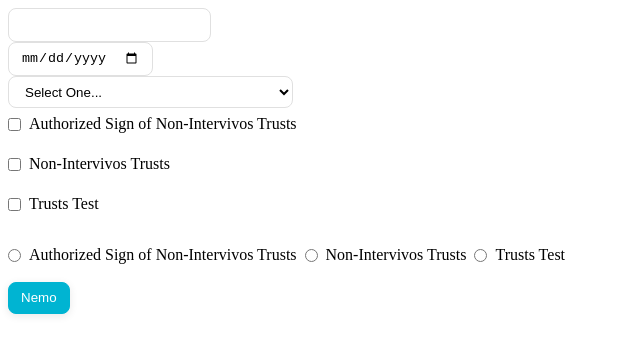
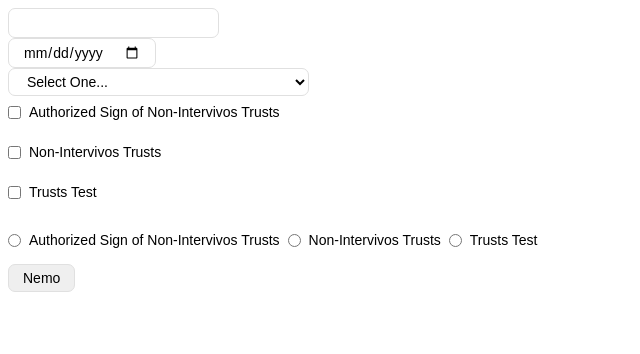
Before and after one commit to RyderKishan/ki-ui, a React app: page / in a window 1280 px wide. Shown: the top 354 px of the page, without its empty margins (0-640 px from the left). Built offline with nearby package versions, Linux system fonts and the light colour scheme.

Commit message:
CSS Changes

```diff
--- a/src/KiUi/components/ButtonInput/ButtonInput.css
+++ b/src/KiUi/components/ButtonInput/ButtonInput.css
@@ -1,29 +1,24 @@
-.KiUi-input.KiUi-ButtonInput {
+.KiUi-ButtonInput {
+  height: 2em;
+  border-radius: .5em;
+  padding: 0 1em;
+  font-size: inherit;
+  font-family: inherit;
+  outline: none;
   cursor: pointer;
-  overflow: hidden;
-  padding-bottom: 2px;
-  box-shadow: 0 2px 8px 0 rgba(0, 0, 0, 0.09);
+  border: 1px solid var(--kiui-grey-300);
 }
 
-.KiUi-input[disabled] {
-  color: var(--grey-500);
+.KiUi-ButtonInput:hover {
+  border: 1px solid var(--kiui-grey-500);
+}
+
+.KiUi-ButtonInput:focus {
+  animation: appear 0.3s;
+  border: 1px solid var(--kiui-lightblue-500);
+  box-shadow: 0 0 4px 0 rgba(0, 0, 0, 0.6);
+}
+
+.KiUi-ButtonInput[disabled] {
   cursor: not-allowed;
 }
-
-.KiUi-input.light {
-  background: var(--white);
-  color: var(--kiui-navy);
-  border: 1px solid var(--kiui-navy);
-}
-
-.KiUi-input.dark {
-  background: var(--kiui-navy);
-  color: var(--white);
-  border: 1px solid var(--kiui-navy);
-}
-
-.KiUi-input.default {
-  background: var(--kiui-blue);
-  color: var(--white);
-  border: 1px solid var(--kiui-blue);
-}
--- a/src/KiUi/components/ButtonInput/ButtonInput.jsx
+++ b/src/KiUi/components/ButtonInput/ButtonInput.jsx
@@ -8,13 +8,14 @@ const ButtonInput = (props) => {
     onClick, value, disabled, theme,
   } = props;
   return (
-    <input
-      className={`KiUi-input KiUi-ButtonInput ${theme}`}
+    <button
+      className={`KiUi KiUi-button KiUi-ButtonInput ${theme}`}
       disabled={disabled}
       onClick={onClick}
       type="button"
-      value={value}
-    />
+    >
+      {value}
+    </button>
   );
 };
 
--- a/src/KiUi/components/DateInput/DateInput.css
+++ b/src/KiUi/components/DateInput/DateInput.css
@@ -0,0 +1,23 @@
+.KiUi-DateInput {
+  height: 2em;
+  border-radius: .5em;
+  padding: 0 1em;
+  font-size: inherit;
+  font-family: inherit;
+  outline: none;
+  border: 1px solid var(--kiui-grey-300);
+}
+
+.KiUi-DateInput:hover {
+  border: 1px solid var(--kiui-grey-500);
+}
+
+.KiUi-DateInput:focus {
+  animation: appear 0.3s;
+  border: 1px solid var(--kiui-lightblue-500);
+  box-shadow: 0 0 4px 0 rgba(0, 0, 0, 0.6);
+}
+
+.KiUi-DateInput[disabled] {
+  cursor: not-allowed;
+}
--- a/src/KiUi/components/DateInput/DateInput.jsx
+++ b/src/KiUi/components/DateInput/DateInput.jsx
@@ -12,7 +12,7 @@ const DateInput = (props) => {
   } = props;
   return (
     <input
-      className={`KiUi-input KiUi-DateInput ${className}`.trim()}
+      className={`KiUi KiUi-input KiUi-DateInput ${className}`.trim()}
       defaultValue={defaultValue}
       disabled={disabled}
       id={id}
--- a/src/KiUi/components/SelectInput/SelectInput.css
+++ b/src/KiUi/components/SelectInput/SelectInput.css
@@ -1,3 +1,24 @@
 .KiUi-SelectInput {
-  background: var(--white);
+  background: var(--kiui-white);
+  height: 2em;
+  border-radius: .5em;
+  padding: 0 1em;
+  font-size: inherit;
+  font-family: inherit;
+  outline: none;
+  border: 1px solid var(--kiui-grey-300);
 }
+
+.KiUi-SelectInput:hover {
+  border: 1px solid var(--kiui-grey-500);
+}
+
+.KiUi-SelectInput:focus {
+  animation: appear 0.3s;
+  border: 1px solid var(--kiui-lightblue-500);
+  box-shadow: 0 0 4px 0 rgba(0, 0, 0, 0.6);
+}
+
+.KiUi-SelectInput[disabled] {
+  cursor: not-allowed;
+}
--- a/src/KiUi/components/SelectInput/SelectInput.jsx
+++ b/src/KiUi/components/SelectInput/SelectInput.jsx
@@ -10,7 +10,7 @@ const SelectInput = (props) => {
   } = props;
   return (
     <select
-      className={`KiUi-SelectInput KiUi-input ${className}`.trim()}
+      className={`KiUi KiUi-SelectInput KiUi-input ${className}`.trim()}
       defaultValue={defaultValue}
       disabled={disabled}
       id={id}
--- a/src/KiUi/components/TextInput/TextInput.css
+++ b/src/KiUi/components/TextInput/TextInput.css
@@ -0,0 +1,35 @@
+.KiUi-TextInput {
+  height: 2em;
+  border-radius: .5em;
+  padding: 0 1em;
+  font-size: inherit;
+  font-family: inherit;
+  outline: none;
+  border: 1px solid var(--kiui-grey-300);
+}
+
+.KiUi-TextInput:hover {
+  border: 1px solid var(--kiui-grey-500);
+}
+
+.KiUi-TextInput:focus {
+  animation: appear 0.3s;
+  border: 1px solid var(--kiui-lightblue-500);
+  box-shadow: 0 0 4px 0 rgba(0, 0, 0, 0.6);
+}
+
+.KiUi-TextInput[type='range'] {
+  box-shadow: unset;
+  border: unset;
+  cursor: pointer;
+}
+
+.KiUi-TextInput[type='range']:focus {
+  animation: unset;
+  border: unset;
+  box-shadow: unset;
+}
+
+.KiUi-TextInput[disabled] {
+  cursor: not-allowed;
+}
--- a/src/KiUi/components/TextInput/TextInput.jsx
+++ b/src/KiUi/components/TextInput/TextInput.jsx
@@ -11,7 +11,7 @@ const TextInput = (props) => {
   } = props;
   return (
     <input
-      className={`KiUi-input KiUi-TextInput ${className}`.trim()}
+      className={`KiUi KiUi-input KiUi-TextInput ${className}`.trim()}
       disabled={disabled}
       defaultValue={defaultValue}
       height={height}
--- a/src/KiUi/styles/KiUi.css
+++ b/src/KiUi/styles/KiUi.css
@@ -1,50 +1,42 @@
-.KiUi-input {
-  height: 32px;
-  border-radius: 8px;
-  padding: 0 12px;
-  outline: none;
-  outline-offset: unset;
-  border: 1px solid var(--grey-300);
+.KiUi::selection {
+  color: var(--kiui-black);
+  background: var(--kiui-grey-300);
 }
 
-.KiUi-input:focus,
-.KiUi-select:focus {
-  animation: appear 0.5s;
-  box-shadow: 0 0 4px 0 rgba(0, 0, 0, 0.6);
+body {
+    font-size: 14px;
+    font-family: sans-serif, monospace, 'Times New Roman';
 }
 
-.KiUi-input::selection {
-  color: var(--white);
-  background: var(--kiui-light-gray);
-}
-
-.KiUi-input[type='range'] {
-  box-shadow: unset;
-  cursor: pointer;
-}
-
-.KiUi-input[disabled], .KiUi-select[disabled] {
-  cursor: not-allowed;
+@keyframes appear {
+  0% {
+    border: 1px solid initial;
+    box-shadow: 0 0 0 0 rgba(0, 0, 0, 0.0);
+  }
+  100% {
+    border: 1px solid var(--kiui-lightblue-500);
+    box-shadow: 0 0 4px 0 rgba(0, 0, 0, 0.6);
+  }
 }
 
 .KiUi-Options {
   display: flex;
 }
 
-.KiUi-Options > label{
+.KiUi-Options>label {
   display: flex;
   align-items: center;
   margin: 0 8px 0 0;
   cursor: pointer;
 }
 
-.KiUi-Options.KiUi-column > label{
+.KiUi-Options.KiUi-column>label {
   margin: 0 0 8px 0;
   width: fit-content;
   height: 32px;
 }
 
-.KiUi-Options > label > input {
+.KiUi-Options>label>input {
   margin: 0 8px 0 0;
   height: unset;
   cursor: pointer;
@@ -53,12 +45,3 @@
 .KiUi-column {
   flex-direction: column;
 }
-
-@keyframes appear {
-  0% {
-    box-shadow: 0 0 0 0 rgba(0, 0, 0, 0.0);
-  }
-  100% {
-    box-shadow: 0 0 4px 0 rgba(0, 0, 0, 0.6);
-  }
-}
--- a/src/KiUi/styles/colors.css
+++ b/src/KiUi/styles/colors.css
@@ -1,18 +1,52 @@
 :root {
-  --black: #000;
-  --white: #fff;
-  --grey-50: #fafafa;
-  --grey-100: #f5f5f5;
-  --grey-300: #e0e0e0;
-  --grey-500: #9e9e9e;
-  --grey-700: #616161;
-  --grey-900: #212121;
-  --kiui-blue: #00b4d2;
-  --kiui-navy: #004261;
-  --kiui-gray: #53565a;
-  --kiui-light-gray: #888b8d;
-  --kiui-orange: #ff8f1c;
-  --kiui-red: #e4002b;
-  --kiui-green: #00ab84;
-  --kiui-purple: #b0008e;
+    --kiui-black: #000;
+    --kiui-white: #fff;
+    --kiui-grey-50: #fafafa;
+    --kiui-grey-100: #f5f5f5;
+    --kiui-grey-300: #e0e0e0;
+    --kiui-grey-500: #9e9e9e;
+    --kiui-grey-700: #616161;
+    --kiui-grey-900: #212121;
+    --kiui-red-50: #ffebee;
+    --kiui-red-100: #ffcdd2;
+    --kiui-red-300: #e57373;
+    --kiui-red-500: #f44336;
+    --kiui-red-700: #d32f2f;
+    --kiui-red-900: #b71c1c;
+    --kiui-lightblue-50: #e3f2fd;
+    --kiui-lightblue-100: #bbdefb;
+    --kiui-lightblue-300: #64b5f6;
+    --kiui-lightblue-500: #03a9f4;
+    --kiui-lightblue-700: #1976d2;
+    --kiui-lightblue-900: #0d47a1;
+    --kiui-blue-50: #e3f2fd;
+    --kiui-blue-100: #bbdefb;
+    --kiui-blue-300: #64b5f6;
+    --kiui-blue-500: #2196f3;
+    --kiui-blue-700: #1976d2;
+    --kiui-blue-900: #0d47a1;
+    --kiui-green-50: #e8f5e9;
+    --kiui-green-100: #c8e6c9;
+    --kiui-green-300: #81c784;
+    --kiui-green-500: #4caf50;
+    --kiui-green-700: #388e3c;
+    --kiui-green-900: #1b5e20;
+    --kiui-yellow-50: #fffde7;
+    --kiui-yellow-100: #fff9c4;
+    --kiui-yellow-300: #fff176;
+    --kiui-yellow-500: #ffeb3b;
+    --kiui-yellow-700: #fbc02d;
+    --kiui-yellow-900: #f57f17;
+    --kiui-indigo-50: #e8eaf6;
+    --kiui-indigo-100: #c5cae9;
+    --kiui-indigo-300: #7986cb;
+    --kiui-indigo-500: #3f51b5;
+    --kiui-indigo-700: #303f9f;
+    --kiui-indigo-900: #1a237e;
+    --kiui-orange-50: #fff3e0;
+    --kiui-orange-100: #ffe0b2;
+    --kiui-orange-300: #ffb74d;
+    --kiui-orange-500: #ff9800;
+    --kiui-orange-700: #f57c00;
+    --kiui-orange-900: #e65100;
 }
--- a/webpack.dev.js
+++ b/webpack.dev.js
@@ -36,7 +36,7 @@ module.exports = merge(common, {
     contentBase: 'build',
     historyApiFallback: true,
     liveReload: false,
-    port: 8118,
+    port: 8100,
   },
   plugins: [
     new HtmlWebpackPlugin({
```
Also changed, not shown: 2 other files (tests, documents, lock files or other folders).
